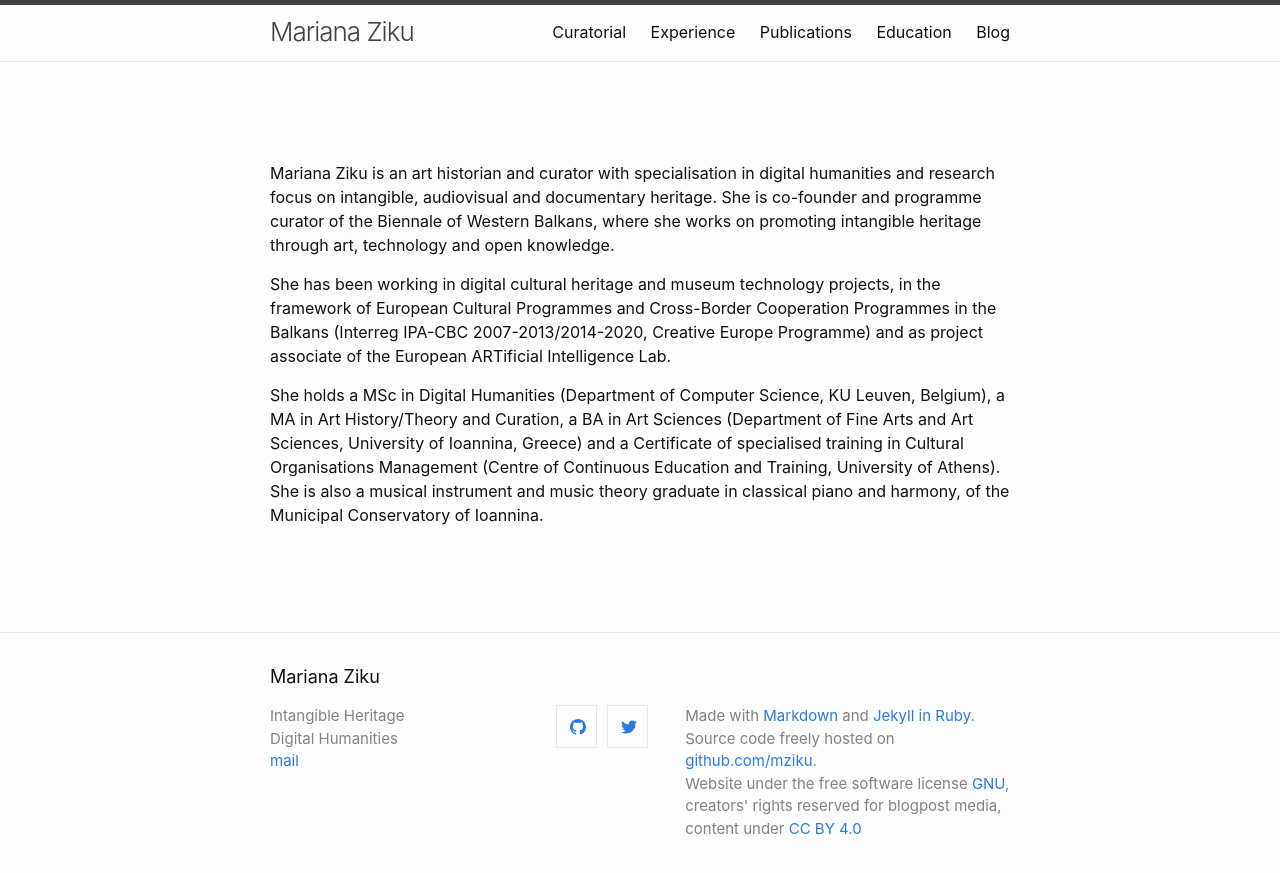
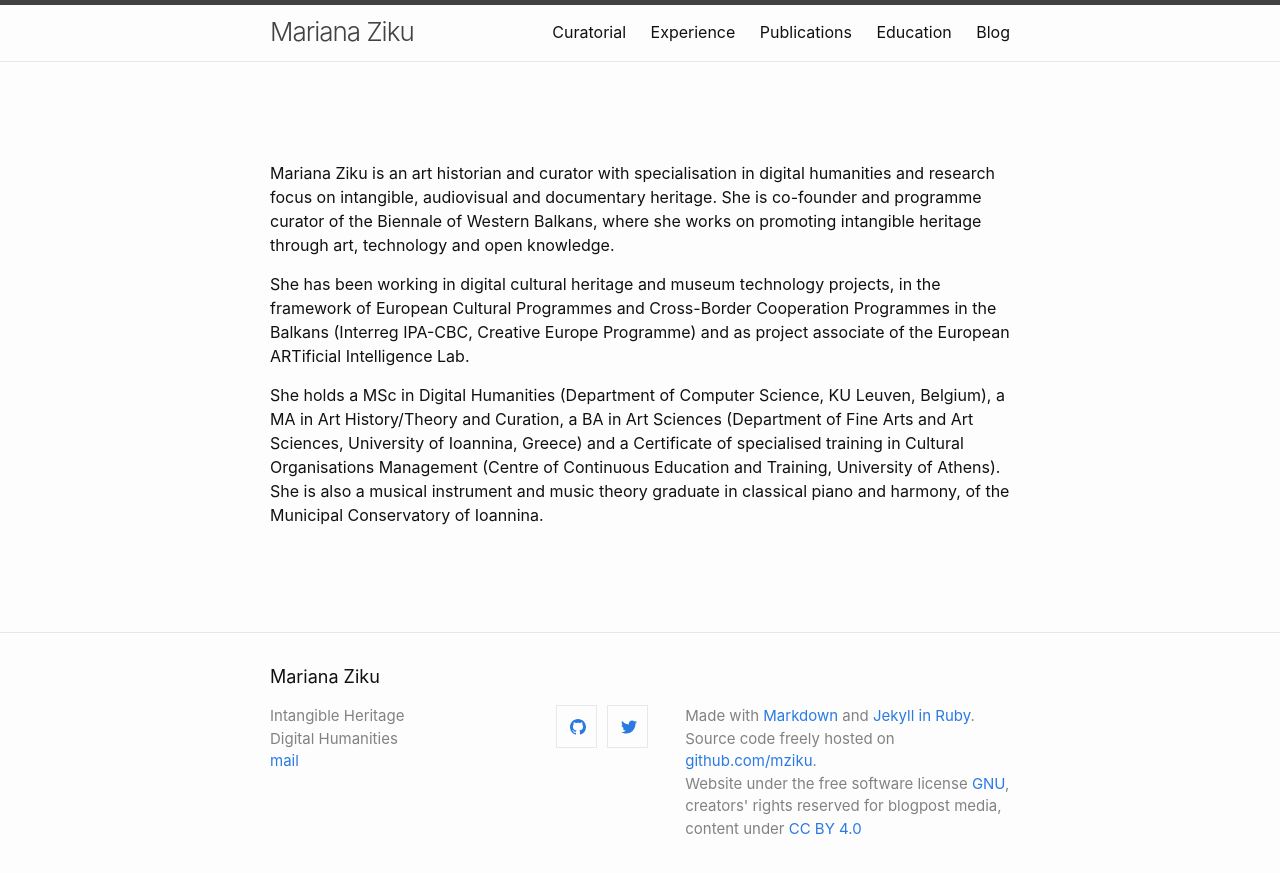
Before and after one commit to mziku/mziku.github.io, a Jekyll site: the page built from index.md, in a window 1280 px wide. Shown: the top 873 px of the page. Built offline with Jekyll 4.4.1, drawn with Linux system fonts in a browser that asks for light colours.

Commit message:
Update index.md

```diff
--- a/index.md
+++ b/index.md
@@ -6,6 +6,6 @@
 
 Mariana Ziku is an art historian and curator with specialisation in digital humanities and research focus on intangible, audiovisual and documentary heritage. She is co-founder and programme curator of the Biennale of Western Balkans, where she works on promoting intangible heritage through art, technology and open knowledge.
 
-She has been working in digital cultural heritage and museum technology projects, in the framework of European Cultural Programmes and Cross-Border Cooperation Programmes in the Balkans (Interreg IPA-CBC 2007-2013/2014-2020, Creative Europe Programme) and as project associate of the European ARTificial Intelligence Lab.
+She has been working in digital cultural heritage and museum technology projects, in the framework of European Cultural Programmes and Cross-Border Cooperation Programmes in the Balkans (Interreg IPA-CBC, Creative Europe Programme) and as project associate of the European ARTificial Intelligence Lab.
 
 She holds a MSc in Digital Humanities (Department of Computer Science, KU Leuven, Belgium), a MA in Art History/Theory and Curation, a BA in Art Sciences (Department of Fine Arts and Art Sciences, University of Ioannina, Greece) and a Certificate of specialised training in Cultural Organisations Management (Centre of Continuous Education and Training, University of Athens). She is also a musical instrument and music theory graduate in classical piano and harmony, of the Municipal Conservatory of Ioannina.
```
